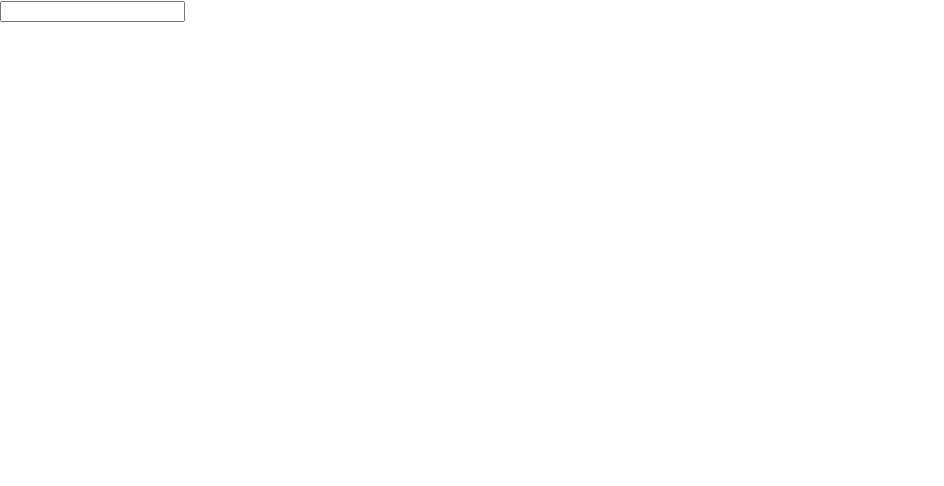
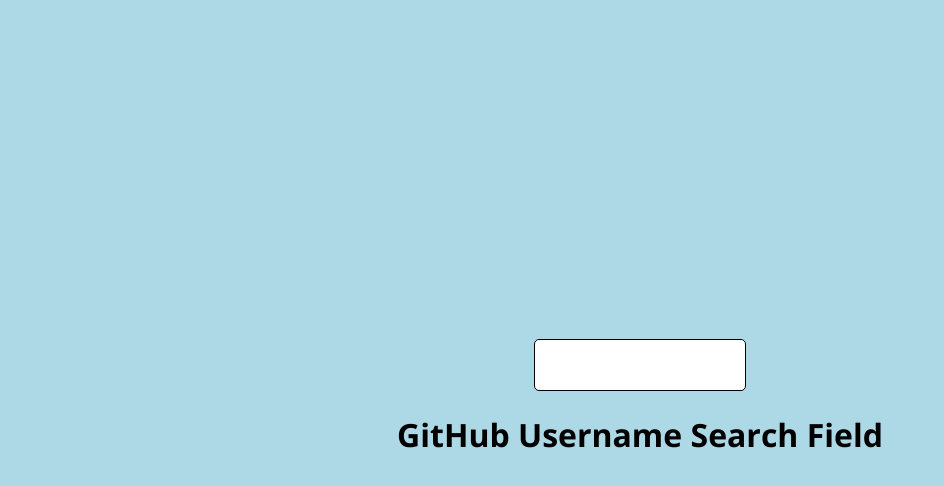
Before and after one commit to isuruAb/gh-search, a React (Create React App) app: page / in a window 1280 px wide. Shown: the top 486 px of the page, without its empty margins (0-944 px from the left). Built offline with nearby package versions, Linux system fonts and the light colour scheme.

Commit message:
style touch up

```diff
--- a/src/App.js
+++ b/src/App.js
@@ -2,7 +2,7 @@
 import DropdownOptions from "./components/DropdownOptions";
 import { getData } from "./utils/api";
 
-function App({ onChange, value }) {
+function App({ onChange, dropdownStyles, dropdownBoxStyle }) {
   const [suggestions, setSuggestions] = useState([]);
   const [searchTerm, setSearchTerm] = useState("");
   const [toggleDropdown, setToggleDropdown] = useState(false);
@@ -22,20 +22,24 @@
   useEffect(() => {
     const delayDebounceFn = setTimeout(async () => {
       if (searchTerm && !selectName) {
-        setToggleDropdown(true);
         const params = [{ key: "q", value: searchTerm }];
         const searchResult = await getData({ params });
+
         setSuggestions(searchResult?.items);
+        setToggleDropdown(true);
       }
+      setSelectName(false);
     }, 1000);
 
     return () => clearTimeout(delayDebounceFn);
-  }, [searchTerm]);
+  }, [searchTerm, selectName]);
 
   return (
     <div>
-      <input type="text" value={searchTerm} onChange={handleChange} />
-      {toggleDropdown && <DropdownOptions optionsArray={suggestions} onClick={handleSelect} value="login" label="login" />}
+      <input type="text" value={searchTerm} onChange={handleChange} className={dropdownBoxStyle} />
+      {toggleDropdown && (
+        <DropdownOptions optionsArray={suggestions} onClick={handleSelect} value="login" label="login" dropdownWrapper={dropdownStyles} />
+      )}
     </div>
   );
 }
--- a/src/app.module.scss
+++ /dev/null
@@ -1,3 +0,0 @@
-.dropdownOptions{
-  position: absolute;
-}
--- a/src/components/DropdownOptions/index.js
+++ b/src/components/DropdownOptions/index.js
@@ -1,8 +1,8 @@
 import styles from "./index.module.scss";
 
-function DropdownOptions({ optionsArray, value, label, onClick }) {
+function DropdownOptions({ optionsArray, value, label, onClick, dropdownWrapper }) {
   return (
-    <div className={`${styles.dropdownOptions}`}>
+    <div className={`${styles.dropdownOptions} ${dropdownWrapper}`} >
       {optionsArray?.map((data, index) => {
         return (
           <ul key={index} data-id={data?.[value]} onClick={onClick}>
--- a/src/index.js
+++ b/src/index.js
@@ -1,6 +1,7 @@
 import React from "react";
 import ReactDOM from "react-dom";
-import "./index.scss";
+import "./styles/custom.scss";
+import styles from "./index.module.scss";
 import App from "./App";
 import reportWebVitals from "./reportWebVitals";
 
@@ -11,7 +12,11 @@
 
 ReactDOM.render(
   <React.StrictMode>
-    <App onChange={handleOnChange} />
+    <div className={styles.mainWrapper}>
+      <App onChange={handleOnChange} dropdownStyles={styles.dropdownWrapper} dropdownBoxStyle={styles.dropdownBoxWrapper} />
+      <h1>GitHub Username Search Field</h1>
+    </div>
+
   </React.StrictMode>,
   document.getElementById("root")
 );
--- /dev/null
+++ b/src/index.module.scss
@@ -0,0 +1,31 @@
+.dropdownBoxWrapper{
+  height: 40px;
+  width: 200px;
+  font-size: 16px;
+  border-radius: 5px;
+  border:solid 1px #000;
+  padding: 5px;
+}
+
+.dropdownWrapper{
+  width: 200px;
+  border-radius: 5px;
+  box-shadow: 0 0 5px;
+  background: #fff;
+
+  ul{
+    padding: 5px 20px;
+  }
+}
+
+.mainWrapper{
+  height: 100vh;
+  display: flex;
+  justify-content: center;
+  align-items: center;
+  flex-direction: column;
+
+  h1{
+    font-weight: bold;
+  }
+}
--- a/src/index.scss
+++ /dev/null
@@ -1,13 +0,0 @@
-body {
-  margin: 0;
-  font-family: -apple-system, BlinkMacSystemFont, 'Segoe UI', 'Roboto', 'Oxygen',
-    'Ubuntu', 'Cantarell', 'Fira Sans', 'Droid Sans', 'Helvetica Neue',
-    sans-serif;
-  -webkit-font-smoothing: antialiased;
-  -moz-osx-font-smoothing: grayscale;
-}
-
-code {
-  font-family: source-code-pro, Menlo, Monaco, Consolas, 'Courier New',
-    monospace;
-}
--- /dev/null
+++ b/src/styles/custom.scss
@@ -0,0 +1,10 @@
+@import url('https://fonts.googleapis.com/css2?family=Open+Sans:wght@400;700;800&display=swap');
+
+* {
+  font-family: "Open Sans", sans-serif;
+}
+
+
+body{
+    background: #ADD8E6;
+}
```
